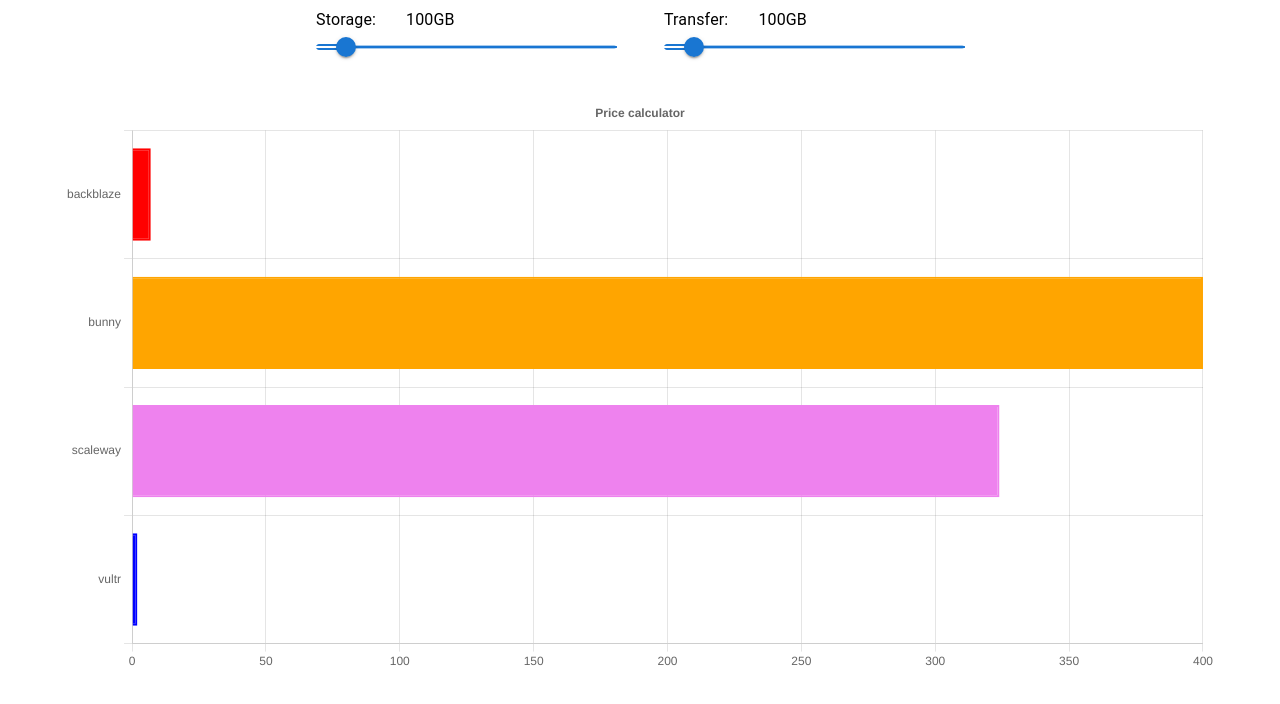
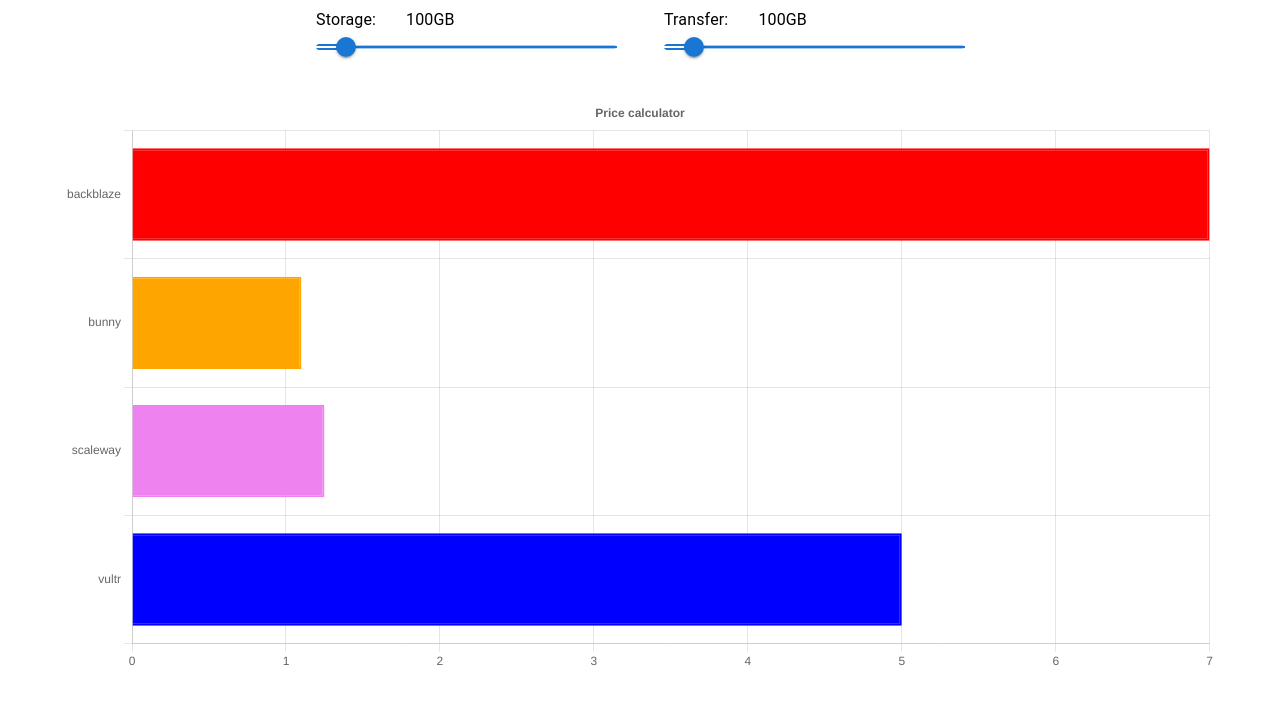
Before and after one commit to Githi54/echarts_calculator_react, a React (Vite) app: page / in a window 1280 px wide. Shown: the top 704 px of the page. Built offline with nearby package versions, Linux system fonts and the light colour scheme.

Commit message:
added real price

```diff
--- a/src/components/HorizontalCharts/HorizontalCharts.tsx
+++ b/src/components/HorizontalCharts/HorizontalCharts.tsx
@@ -44,13 +44,22 @@
   transferPrice: number,
   storageCount: number,
   transferCount: number,
-  maxPrice?: number
+  maxPrice?: number,
+  freeGB = 0
 ): number {
   let price = 0;
 
-  price += ((storagePrice * storageCount) + (transferCount * transferPrice));
+  if (storageCount <= freeGB) {
+    storagePrice = 0;
+  }
 
-  if (price < minPrice) {
+  if (transferCount <= freeGB) {
+    transferPrice = 0;
+  }
+
+  price += ((storagePrice * (storageCount - freeGB)) + ((transferCount - freeGB) * transferPrice));
+
+  if (price < minPrice && transferCount !== 0 && storageCount !== 0) {
     price = minPrice;
   }
 
@@ -63,9 +72,15 @@
 
 export const HorizontalCharts: React.FC<Props> = ({ storageCount, transferCount}) => {
   const [backblazePrice, setBackblazePrice] = useState(getPrice(7, 0.005, 0.01, storageCount, transferCount));
+  const [bunnyPrice, setBunnyPrice] = useState(getPrice(0, 0.01, 0.01, storageCount, transferCount, 10));
+  const [scalewayPrice, setScalewayPrice] = useState(getPrice(0, 0.03, 0.02, storageCount, transferCount, undefined, 75));
+  const [vultrPrice, setVultrPrice] = useState(getPrice(5, 0.01, 0.01, storageCount, transferCount));
 
   useEffect(() => {
     setBackblazePrice(getPrice(7, 0.005, 0.01, storageCount, transferCount));
+    setBunnyPrice(getPrice(0, 0.001, 0.01, storageCount, transferCount, 10));
+    setScalewayPrice(getPrice(0, 0.03, 0.02, storageCount, transferCount, undefined, 75));
+    setVultrPrice(getPrice(5, 0.01, 0.01, storageCount, transferCount));
   }, [storageCount, transferCount])
   const labels = ["backblaze", "bunny", "scaleway", " vultr"];
   const data = {
@@ -73,7 +88,7 @@
     datasets: [
       {
         label: "Price",
-        data: [backblazePrice, 400, 324, 2],
+        data: [backblazePrice, bunnyPrice, scalewayPrice, vultrPrice],
         borderColor: ["red", "orange", "violet", "blue"],
         backgroundColor: ["red", "orange", "violet", "blue"],
       },
```
